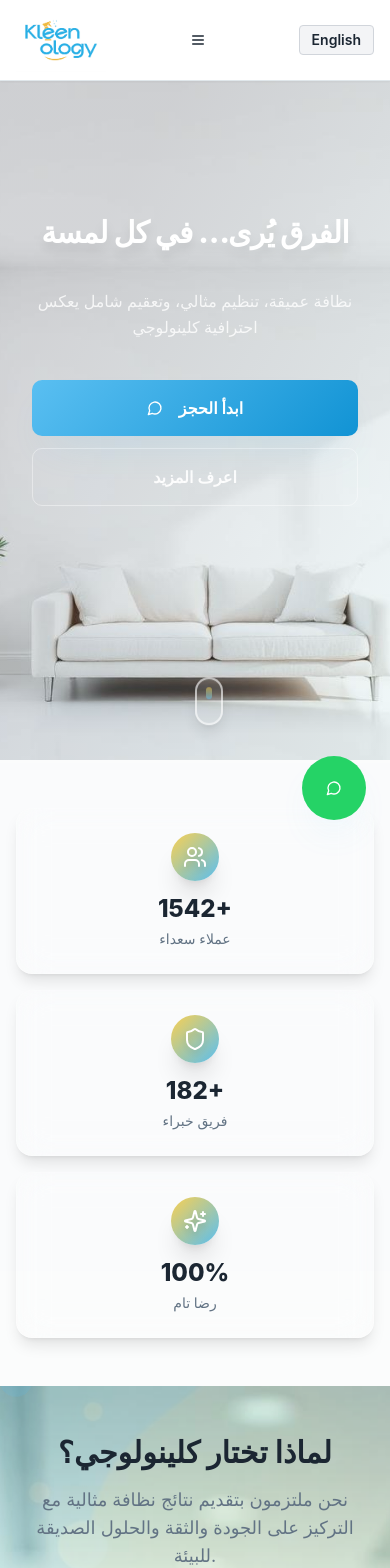
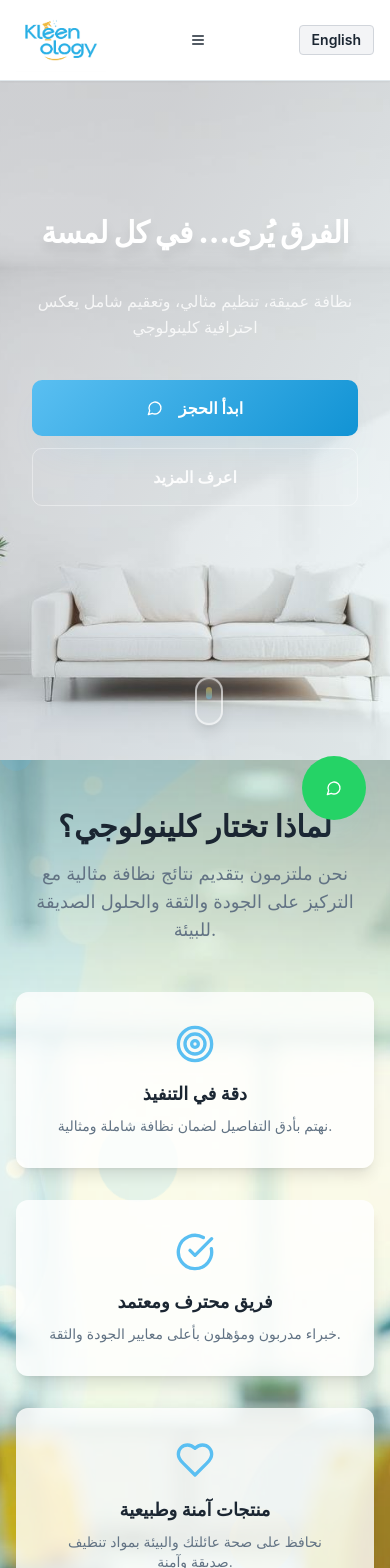
Before and after one commit to Webique/kleenology-clean-space-web, a React (Vite) app: page / in a window 390 px wide. Shown: the top 1568 px of the page. Built offline with nearby package versions, Linux system fonts and the light colour scheme.

Commit message:
Remove mobile stats section
Removed the stats section from mobile view as requested.
- edited src/pages/Index.tsx

```diff
--- a/src/pages/Index.tsx
+++ b/src/pages/Index.tsx
@@ -26,32 +26,6 @@ const Index = () => {
       <Header />
       <Hero />
 
-      {/* Mobile Stats Section - Separate section with off-white background */}
-      <div className="sm:hidden bg-muted/30 py-12">
-        <div className="grid grid-cols-1 gap-4 max-w-2xl w-full mx-auto px-4">
-          {[
-            { icon: Users, number: "1542+", label: t('hero.stats.0') },
-            { icon: Shield, number: "182+", label: t('hero.stats.1') },
-            { icon: Sparkles, number: "100%", label: t('hero.stats.2') }
-          ].map((stat, idx) => (
-            <div
-              key={idx}
-              className="flex flex-col items-center justify-center bg-white/10 backdrop-blur-lg rounded-2xl p-6 shadow-lg border border-white/20"
-            >
-              <div className="inline-flex items-center justify-center w-12 h-12 bg-gradient-to-br from-brand-yellow to-brand-blue rounded-full mb-3 shadow-xl">
-                <stat.icon className="h-6 w-6 text-white drop-shadow-lg" />
-              </div>
-              <div className="text-2xl font-extrabold mb-1 text-foreground">
-                {stat.number}
-              </div>
-              <div className="text-sm font-medium text-muted-foreground">
-                {stat.label}
-              </div>
-            </div>
-          ))}
-        </div>
-      </div>
-
       <About />
       <Services />
       <BeforeAfterShowcase />
```
